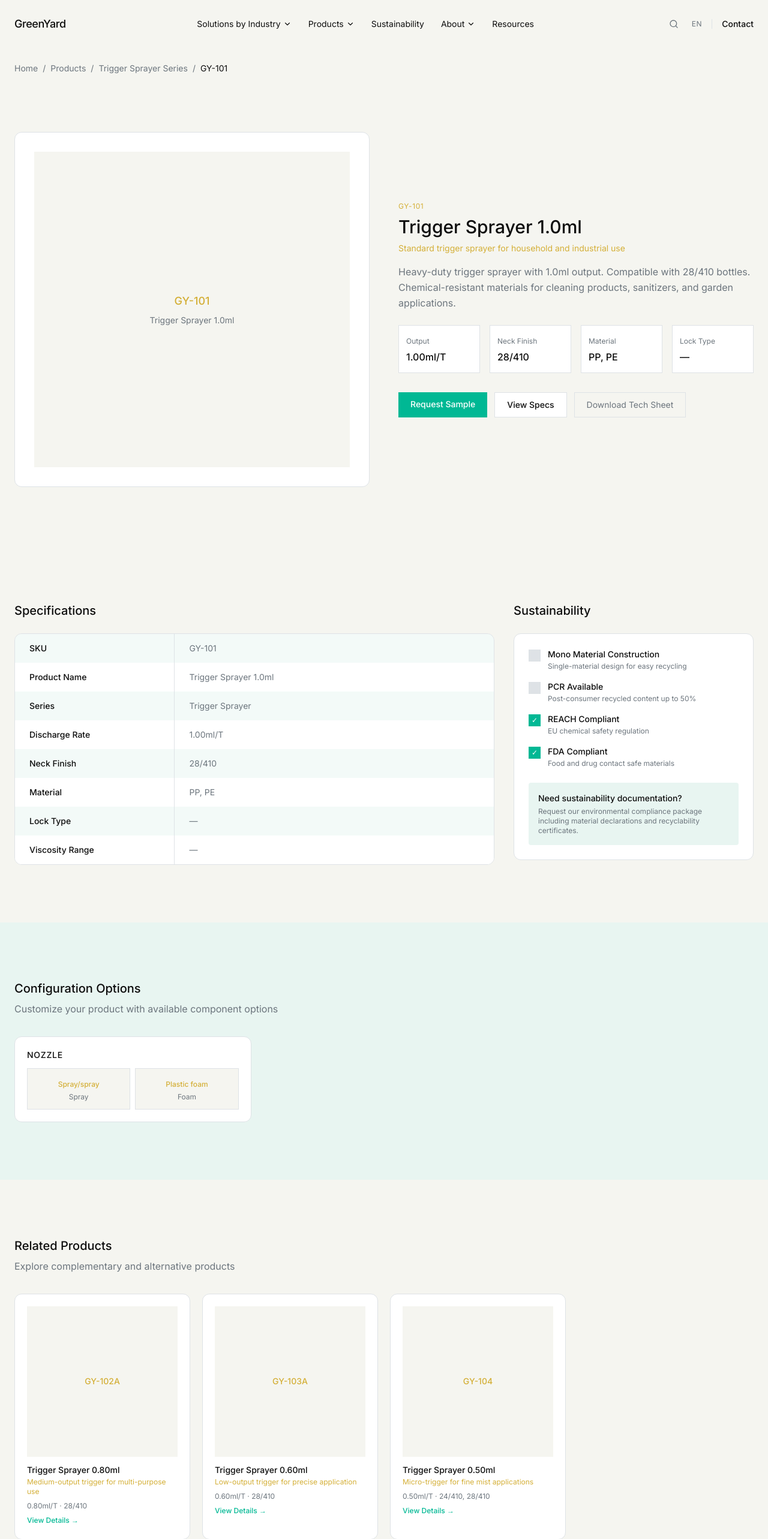
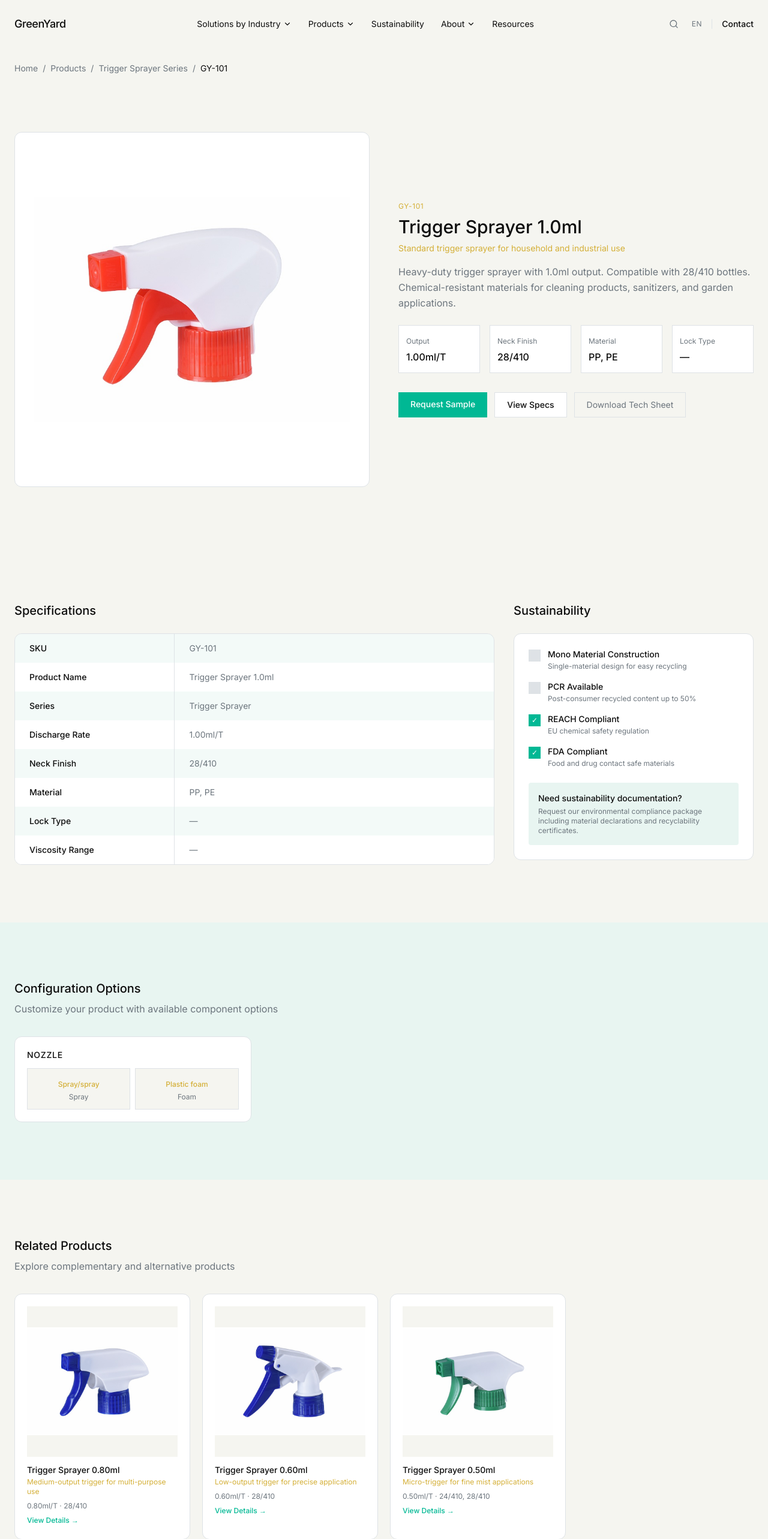
Before and after one commit to daisyfilfi1-lgtm/greenyard-global, a Next.js app: page /products/detail/GY-101 in a window 1280 px wide. Shown: the top 2566 px of the page at 60% size. Built offline with nearby package versions, Linux system fonts and the light colour scheme.

Commit message:
Fix image rendering: handle local /images/ paths in ProductCard + detail pages

```diff
--- a/app/products/detail/[sku]/ProductDetailClient.tsx
+++ b/app/products/detail/[sku]/ProductDetailClient.tsx
@@ -163,7 +163,7 @@
                   className="bg-white border border-[#DEE2E6] rounded-lg p-5 hover:shadow-md transition-shadow block"
                 >
                   <div className="aspect-square bg-[#F5F5F0] flex items-center justify-center mb-3">
-                    {rp.imagePlaceholder?.startsWith('http') ? (
+                    {(rp.imagePlaceholder?.startsWith('http') || rp.imagePlaceholder?.startsWith('/')) ? (
                       <img src={rp.imagePlaceholder} alt={rp.name} className="w-full h-full object-contain" loading="lazy" />
                     ) : (
                       <span className="text-[#D4AF37] font-medium text-sm">{rp.sku}</span>
--- a/app/products/detail/[sku]/page.tsx
+++ b/app/products/detail/[sku]/page.tsx
@@ -78,7 +78,7 @@
             {/* Product Image */}
             <div className="w-full lg:w-1/2">
               <div className="aspect-square bg-white border border-[#DEE2E6] rounded-lg flex items-center justify-center p-8">
-                {product.imagePlaceholder?.startsWith('http') ? (
+                {(product.imagePlaceholder?.startsWith('http') || product.imagePlaceholder?.startsWith('/')) ? (
                   <img
                     src={product.imagePlaceholder}
                     alt={product.name}
--- a/components/product/ProductCard.tsx
+++ b/components/product/ProductCard.tsx
@@ -38,7 +38,7 @@
       {/* Product Image */}
       <Link href={`/products/detail/${product.sku}`} className="block">
         <div className="aspect-[4/3] bg-white flex items-center justify-center p-6 border-b border-[#DEE2E6]">
-          {product.imagePlaceholder?.startsWith('http') ? (
+          {(product.imagePlaceholder?.startsWith('http') || product.imagePlaceholder?.startsWith('/')) ? (
             <img
               src={product.imagePlaceholder}
               alt={product.name}
```
